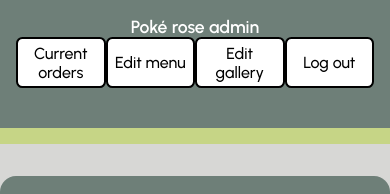
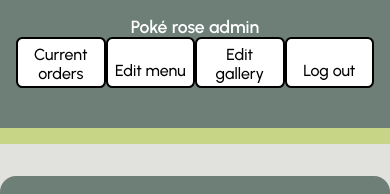
Before and after one commit to Rosalij/pokerose, a website built with Vite: page adminmenu.html in a window 390 px wide. Shown: the top 194 px of the page. Built offline with nearby package versions, Linux system fonts and the light colour scheme; no server answers; sample sign-in values are in the browser's storage.

Commit message:
brightened the background color

```diff
--- a/src/admin.scss
+++ b/src/admin.scss
@@ -1,4 +1,4 @@
-$background-color: #D7D7D5;
+$background-color: #e1e1de;
 $text-color-red: #AA411A;
 $text-color-gray: #6E7F78;
 $border-green: #C6D586;
@@ -397,9 +397,7 @@ $primary-font: "urbanist", "sans serif";
       border: 2px solid black;
       transition: 0.3s;
       height: 3.2em;
-      a {
-        margin: 0;
-      }
+
     }
   }
 
--- a/src/style.scss
+++ b/src/style.scss
@@ -1,5 +1,5 @@
 @import url('https://fonts.googleapis.com/css2?family=Urbanist:ital,wght@0,100..900;1,100..900&display=swap');
-$background-color: #D7D7D5;
+$background-color: #e1e1de;
 $text-color-red: #AA411A;
 $text-color-gray: #6E7F78;
 $border-green: #C6D586;
```
